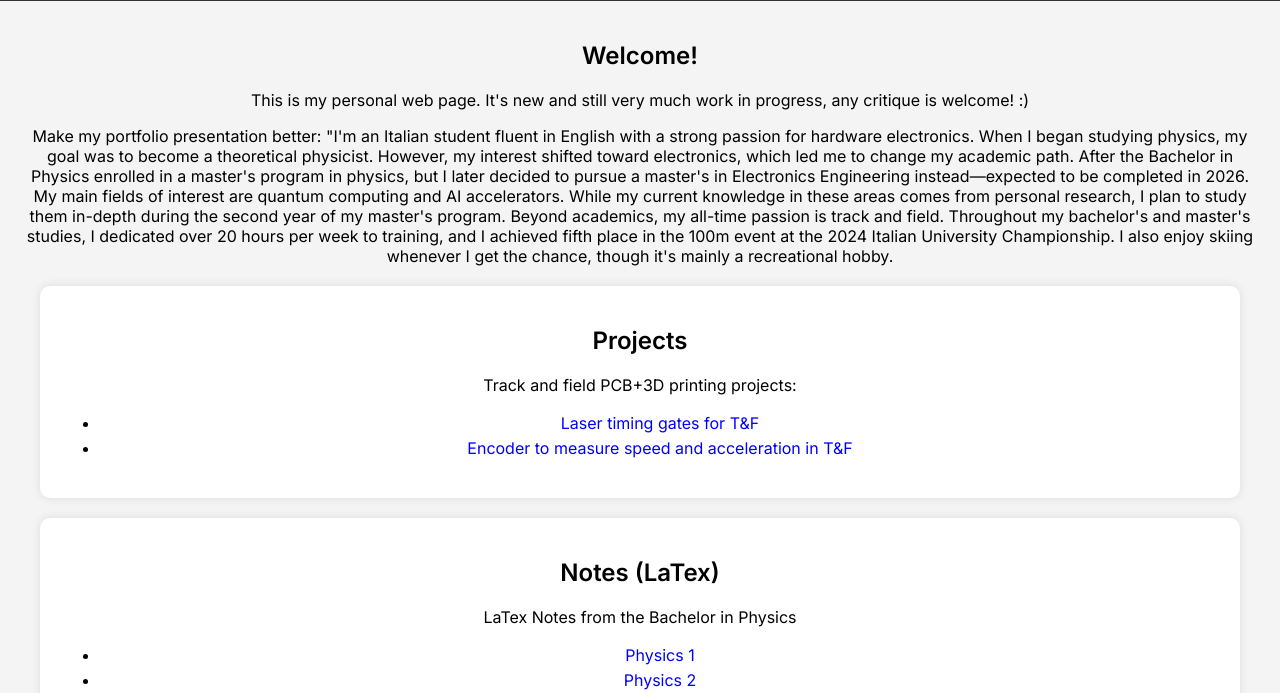
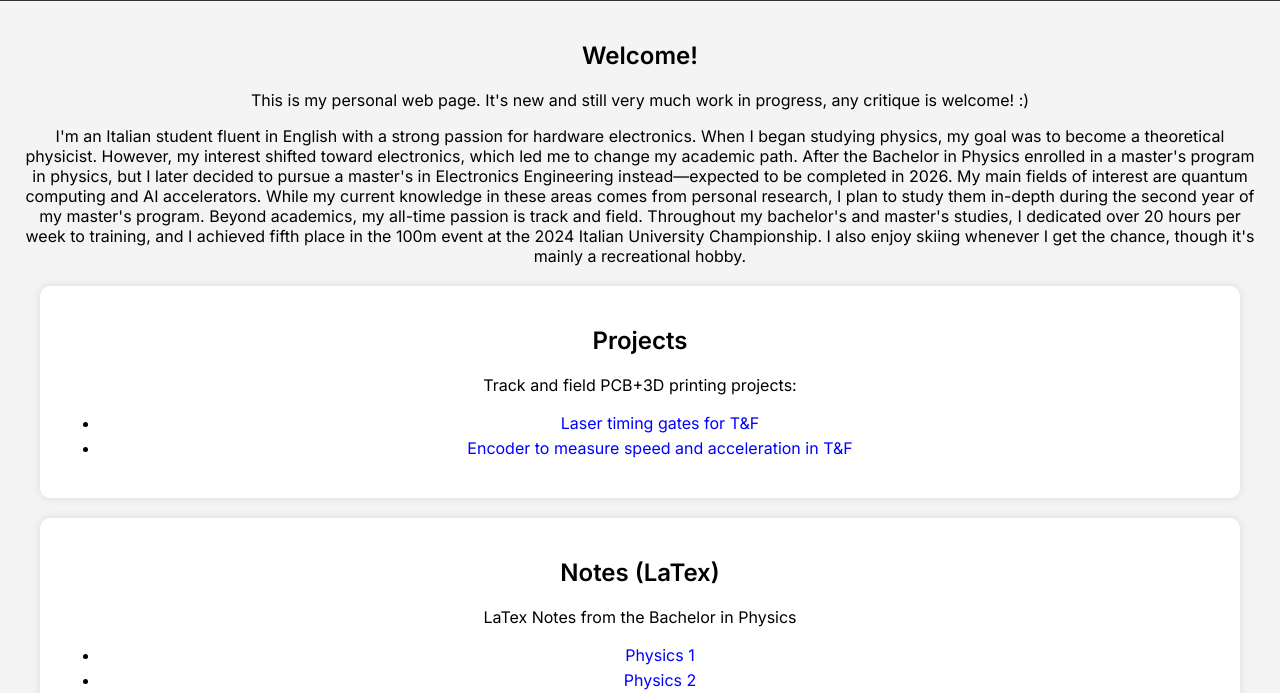
Before and after one commit to PietroFaraggiana/Portfolio, a plain HTML site: page index.html in a window 1280 px wide. Shown: the part 74-767 px from the top of the page. Drawn offline with Linux system fonts and the light colour scheme.

Commit message:
Update index.html

```diff
--- a/index.html
+++ b/index.html
@@ -133,7 +133,7 @@
     <div class="container">
             <h2>Welcome!</h2>
             <p>This is my personal web page. It's new and still very much work in progress, any critique is welcome! :)</p>
-                    <p>Make my portfolio presentation better: "I'm an Italian student fluent in English with a strong passion for hardware electronics. When I began studying physics, my goal was to become a theoretical physicist. However, my interest shifted toward electronics, which led me to change my academic path. After the Bachelor in Physics enrolled in a master's program in physics, but I later decided to pursue a master's in Electronics Engineering instead—expected to be completed in 2026.
+                    <p>I'm an Italian student fluent in English with a strong passion for hardware electronics. When I began studying physics, my goal was to become a theoretical physicist. However, my interest shifted toward electronics, which led me to change my academic path. After the Bachelor in Physics enrolled in a master's program in physics, but I later decided to pursue a master's in Electronics Engineering instead—expected to be completed in 2026.
 
 My main fields of interest are quantum computing and AI accelerators. While my current knowledge in these areas comes from personal research, I plan to study them in-depth during the second year of my master's program.
 
```
